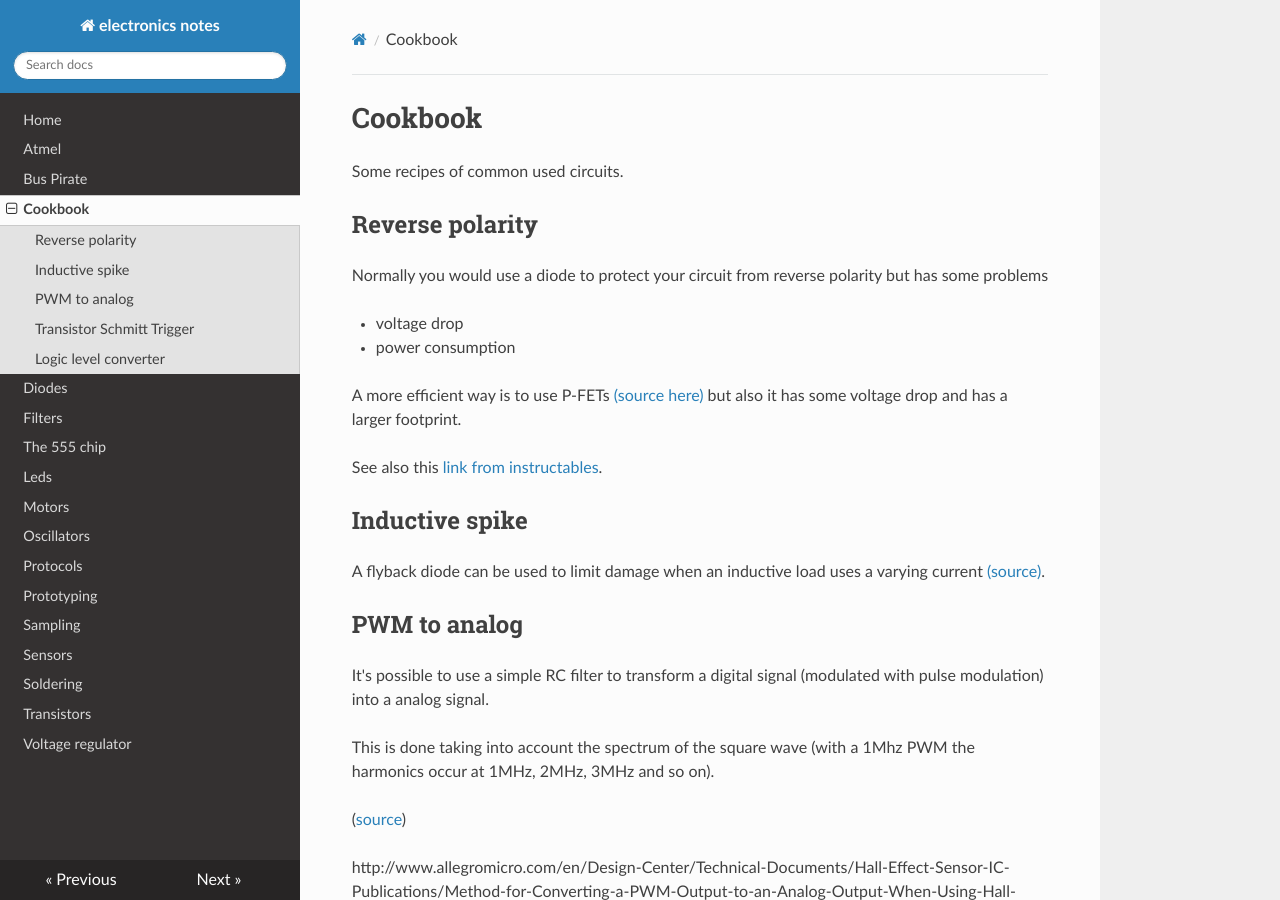
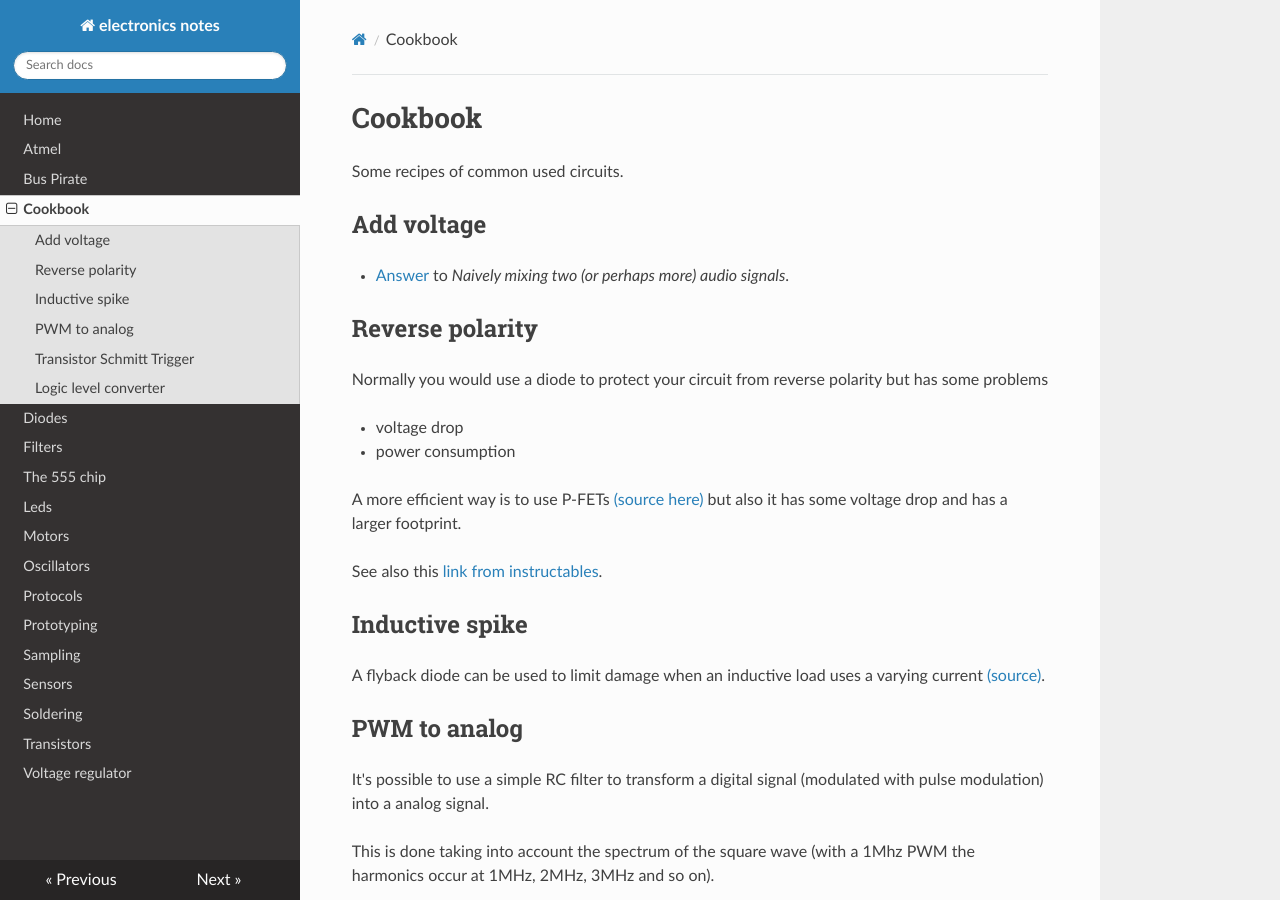
Before and after one commit to gipi/electronics-notes, an MkDocs documentation site: the page built from docs/cookbook.md, in a window 1280 px wide and 900 px high. Built offline with MkDocs 1.6.1, drawn with Linux system fonts in a browser that asks for light colours; nearby versions of some CDN libraries; old or Windows-style settings are respelled for this version of MkDocs.

Commit message:
Add recipe about adding two signals.

```diff
--- a/docs/cookbook.md
+++ b/docs/cookbook.md
@@ -2,6 +2,9 @@
 
 Some recipes of common used circuits.
 
+## Add voltage
+
+ - [Answer](http://electronics.stackexchange.com/questions/103435/naively-mixing-two-or-perhaps-more-audio-signals) to *Naively mixing two (or perhaps more) audio signals*.
 
 ## Reverse polarity
 
```
